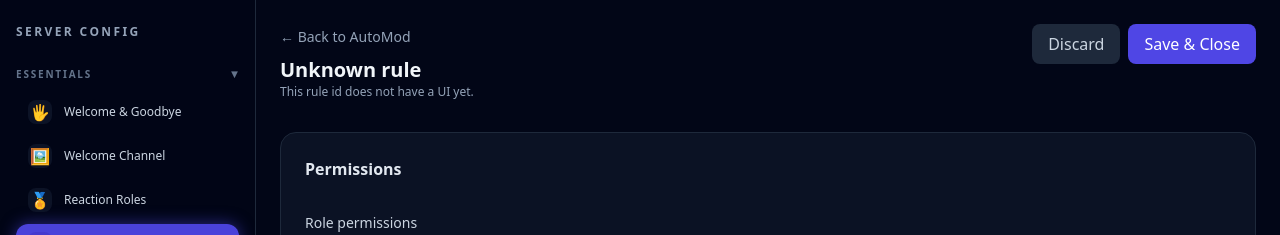
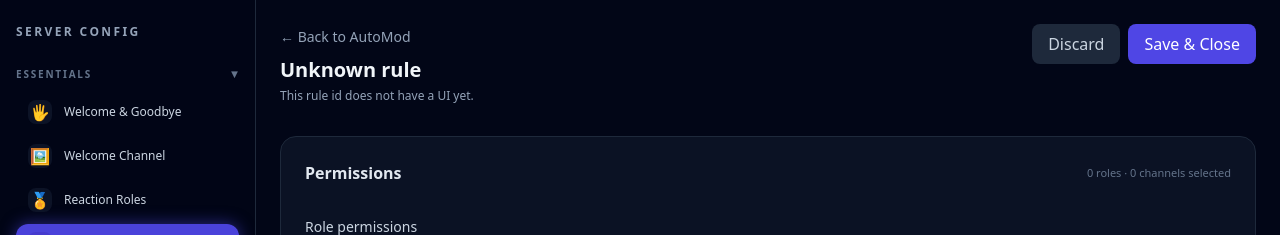
Before and after one commit to WYll1734/app-directory, a Next.js app: page /dashboard/1/moderation/automod/1 in a window 1280 px wide. Shown: the top 235 px of the page. Built offline with nearby package versions, Linux system fonts and the light colour scheme; no server answers.

Commit message:
Update RuleEditLayout.js

```diff
--- a/components/moderation/RuleEditLayout.js
+++ b/components/moderation/RuleEditLayout.js
@@ -94,9 +94,14 @@ export default function RuleEditLayout({ guildId, ruleConfig }) {
             ← Back to AutoMod
           </Link>
 
-          <h1 className="mt-2 text-xl font-semibold text-slate-100">{title}</h1>
+          <h1 className="mt-2 text-xl font-semibold text-slate-100">
+            {title}
+          </h1>
+
           {description && (
-            <p className="text-xs text-slate-400 max-w-2xl">{description}</p>
+            <p className="text-xs text-slate-400 max-w-2xl mt-1">
+              {description}
+            </p>
           )}
         </div>
 
@@ -112,7 +117,14 @@ export default function RuleEditLayout({ guildId, ruleConfig }) {
 
       {/* PERMISSIONS CARD */}
       <section className="rounded-2xl border border-slate-800 bg-slate-900/70 p-6 space-y-8">
-        <h2 className="font-semibold text-slate-200">Permissions</h2>
+        <div className="flex items-center justify-between">
+          <h2 className="font-semibold text-slate-200">Permissions</h2>
+          <p className="text-[11px] text-slate-500">
+            {selectedRoles.length} role{selectedRoles.length !== 1 && "s"} ·{" "}
+            {selectedChannels.length} channel
+            {selectedChannels.length !== 1 && "s"} selected
+          </p>
+        </div>
 
         {/* ROLE PERMISSIONS */}
         <div className="space-y-4">
@@ -148,7 +160,6 @@ export default function RuleEditLayout({ guildId, ruleConfig }) {
             Deny for all channels except
           </label>
 
-          {/* MULTI-SELECT CHANNELS FOR AUTOMOD */}
           <ChannelMultiSelect
             channels={channels}
             values={selectedChannels}
```
